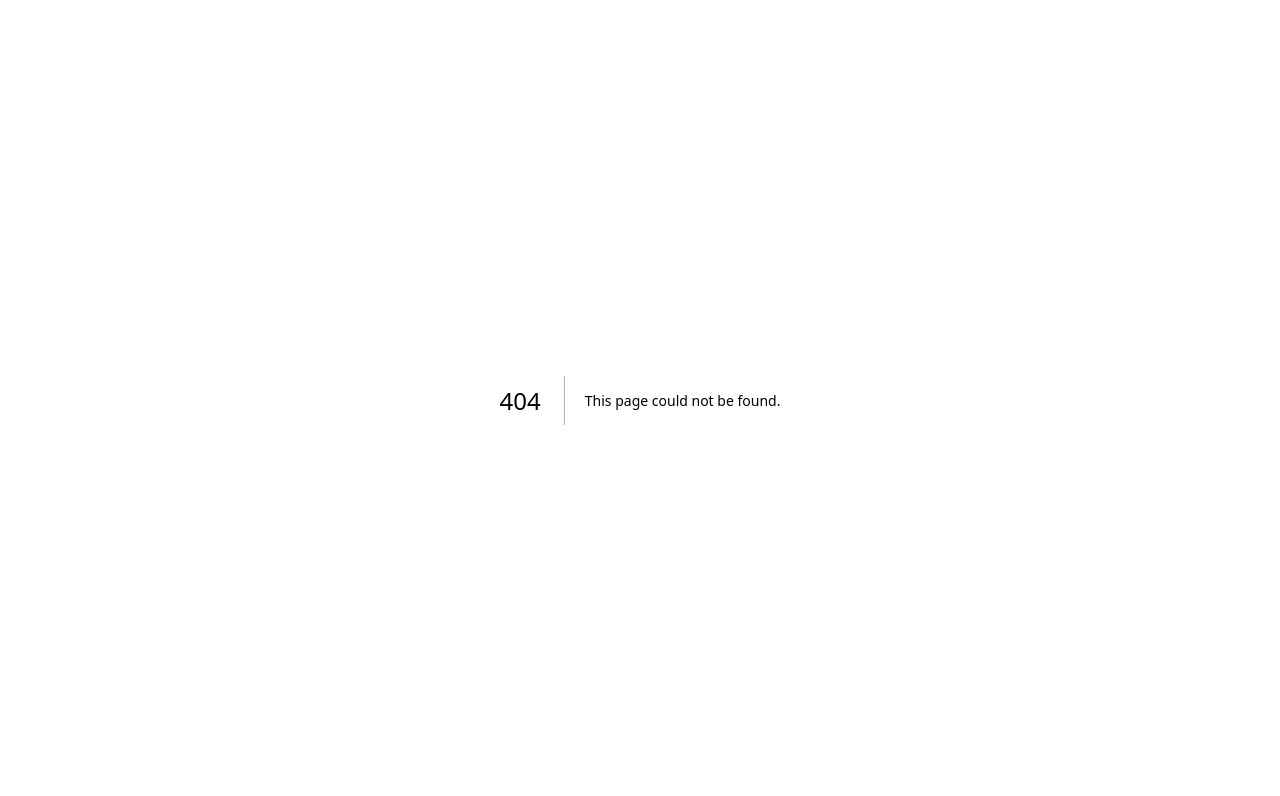
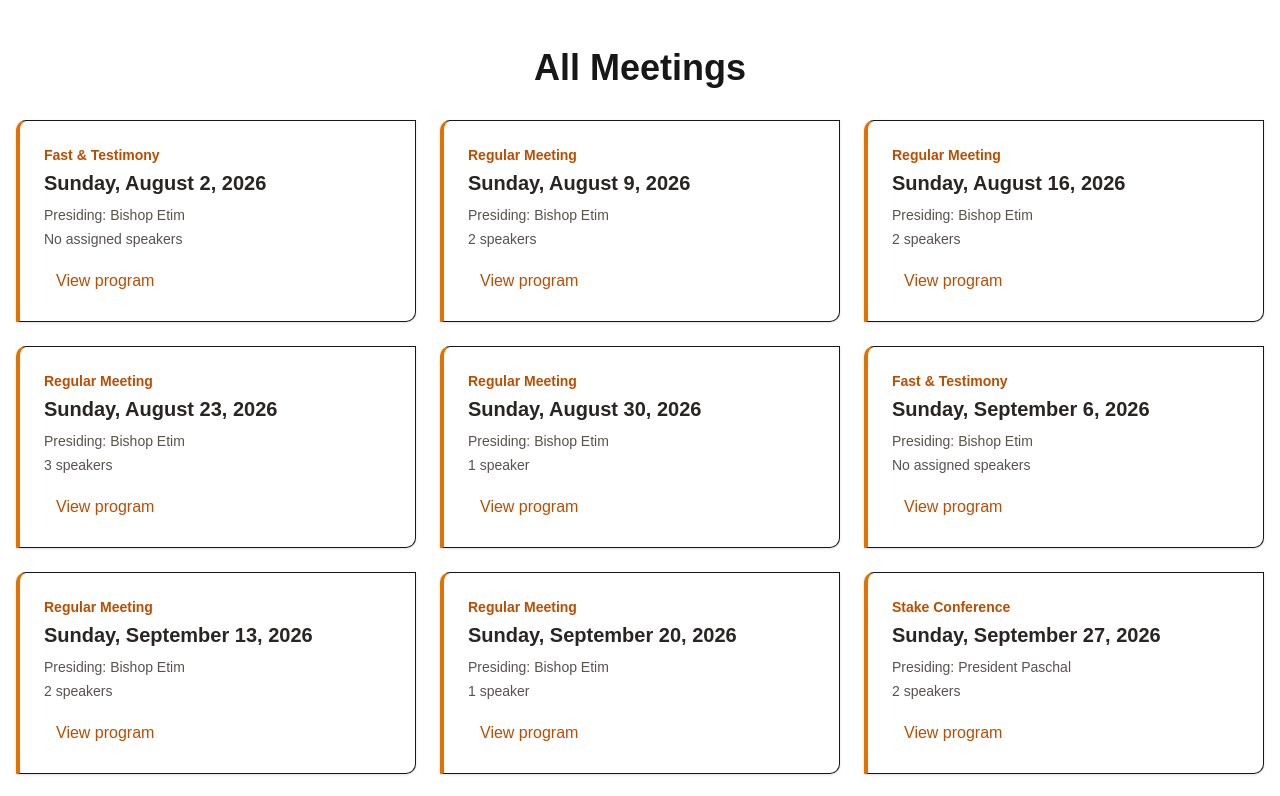
Before and after one commit to Sanctagee/sacrament-meetings, a Next.js app: page /meetings in a window 1280 px wide. Before the commit this address had no page. Shown: the top 796 px of the page. Built offline with nearby package versions, Linux system fonts and the light colour scheme; no server answers.

Commit message:
Add meetings list, detail, current-week redirect, layout, and loading state

```diff
--- /dev/null
+++ b/app/api/meetings/[id]/route.ts
@@ -0,0 +1,21 @@
+import { getMeetingById } from '@/lib/meetings-db';
+
+export async function GET(
+  request: Request,
+  { params }: { params: Promise<{ id: string }> }
+) {
+  const { id } = await params;
+  const numericId = Number(id);
+
+  if (Number.isNaN(numericId)) {
+    return Response.json({ error: 'Invalid id' }, { status: 400 });
+  }
+
+  const meeting = getMeetingById(numericId);
+
+  if (!meeting) {
+    return Response.json({ error: 'Meeting not found' }, { status: 404 });
+  }
+
+  return Response.json(meeting);
+}
--- /dev/null
+++ b/app/api/meetings/route.ts
@@ -0,0 +1,8 @@
+import { NextRequest } from 'next/server';
+import { getMeetings } from '@/lib/meetings-db';
+
+export async function GET(request: NextRequest) {
+  const date = request.nextUrl.searchParams.get('date');
+  const meetings = getMeetings(date);
+  return Response.json(meetings);
+}
--- /dev/null
+++ b/app/meetings/[id]/page.tsx
@@ -0,0 +1,25 @@
+import { notFound } from 'next/navigation';
+import MeetingDetail from '@/components/MeetingDetail';
+import { getBaseUrl } from '@/lib/api';
+import type { SacramentMeeting } from '@/lib/types';
+
+export default async function MeetingDetailPage({
+  params,
+}: {
+  params: Promise<{ id: string }>;
+}) {
+  const { id } = await params;
+  const res = await fetch(`${getBaseUrl()}/api/meetings/${id}`, { cache: 'no-store' });
+
+  if (res.status === 404 || res.status === 400) {
+    notFound();
+  }
+
+  const meeting: SacramentMeeting = await res.json();
+
+  return (
+    <main className="container mx-auto px-4 py-12 max-w-2xl">
+      <MeetingDetail meeting={meeting} />
+    </main>
+  );
+}
--- /dev/null
+++ b/app/meetings/current/page.tsx
@@ -0,0 +1,18 @@
+import { redirect } from 'next/navigation';
+import { getMeetings } from '@/lib/meetings-db';
+
+export default function CurrentMeetingPage() {
+  const today = new Date();
+  const dayOfWeek = today.getDay();
+  const sunday = new Date(today);
+  sunday.setDate(today.getDate() - dayOfWeek);
+
+  const isoDate = sunday.toISOString().split('T')[0];
+  const matches = getMeetings(isoDate);
+
+  if (matches.length > 0) {
+    redirect(`/meetings/${matches[0].id}`);
+  }
+
+  redirect('/meetings');
+}
--- /dev/null
+++ b/app/meetings/layout.tsx
@@ -0,0 +1,3 @@
+export default function MeetingsLayout({ children }: { children: React.ReactNode }) {
+  return <div className="min-h-screen">{children}</div>;
+}
--- /dev/null
+++ b/app/meetings/loading.tsx
@@ -0,0 +1,14 @@
+import MeetingCardSkeleton from '@/components/MeetingCardSkeleton';
+
+export default function Loading() {
+  return (
+    <main className="container mx-auto px-4 py-12">
+      <div className="h-8 w-48 bg-stone-200 rounded mb-8 animate-pulse" />
+      <div className="grid gap-6 sm:grid-cols-2 lg:grid-cols-3">
+        {Array.from({ length: 6 }).map((_, i) => (
+          <MeetingCardSkeleton key={i} />
+        ))}
+      </div>
+    </main>
+  );
+}
--- /dev/null
+++ b/app/meetings/page.tsx
@@ -0,0 +1,21 @@
+import MeetingCard from '@/components/MeetingCard';
+import { getBaseUrl } from '@/lib/api';
+import type { SacramentMeeting } from '@/lib/types';
+
+export default async function MeetingsPage() {
+  const res = await fetch(`${getBaseUrl()}/api/meetings`, { cache: 'no-store' });
+  const meetings: SacramentMeeting[] = await res.json();
+
+  return (
+    <main className="container mx-auto px-4 py-12">
+      <h2 className="text-3xl sm:text-4xl font-heading font-bold mb-8 text-center">
+        All Meetings
+      </h2>
+      <div className="grid gap-6 sm:grid-cols-2 lg:grid-cols-3">
+        {meetings.map((meeting) => (
+          <MeetingCard key={meeting.id} meeting={meeting} />
+        ))}
+      </div>
+    </main>
+  );
+}
```
